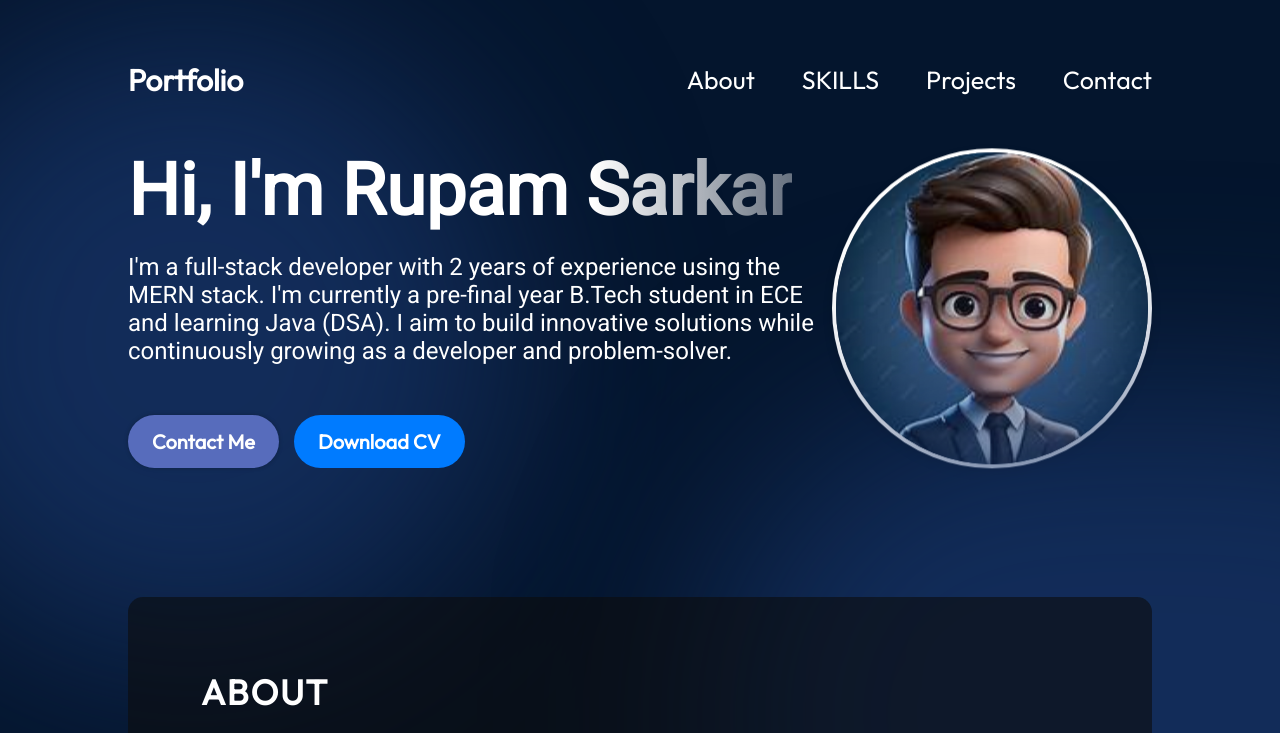
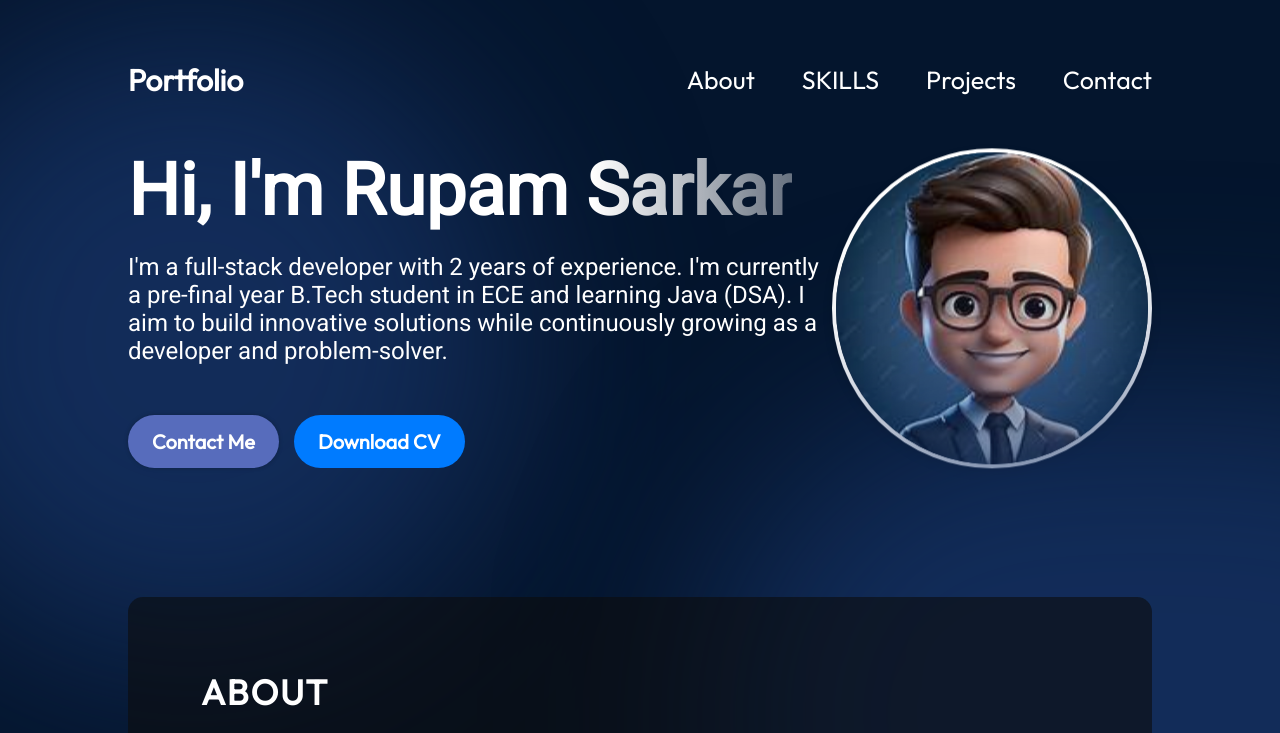
Before and after one commit to Rupamsarkar123/Portfolio, a React (Vite) app: page / in a window 1280 px wide. Shown: the top 733 px of the page. Built offline with nearby package versions, Linux system fonts and the light colour scheme.

Commit message:
Update Hero.jsx

```diff
--- a/src/components/Hero/Hero.jsx
+++ b/src/components/Hero/Hero.jsx
@@ -10,8 +10,8 @@ export const Hero = () => {
       <div className={styles.content}>
         <h1 className={styles.title}>Hi, I'm Rupam Sarkar</h1>
         <p className={styles.description}>
-          I'm a full-stack developer with 2 years of experience using the MERN
-          stack. I'm currently a pre-final year B.Tech student in ECE and
+          I'm a full-stack developer with 2 years of experience.
+          I'm currently a pre-final year B.Tech student in ECE and
           learning Java (DSA). I aim to build innovative solutions while
           continuously growing as a developer and problem-solver.
         </p>
@@ -23,7 +23,7 @@ export const Hero = () => {
           </a>
 
           <a
-            href="https://drive.google.com/file/d/1obLyjjgMRKYiLp0gmI7TwNCmfJHtMm31/view?usp=sharing"
+            href="https://drive.google.com/file/d/1pHnqS80duubChV9oQWWn4_-k6UDyz5C5/view?usp=sharing"
             target="_blank"
             rel="noopener noreferrer"
             className={styles.downloadBtn}
```
